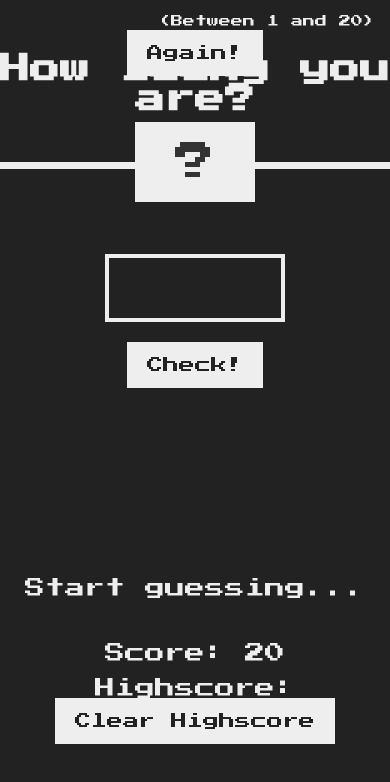
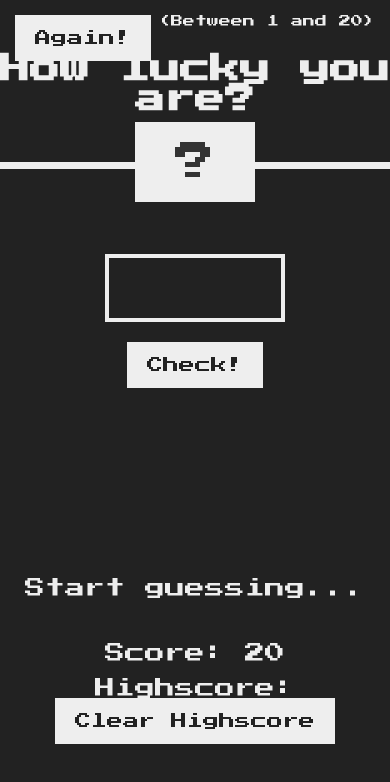
Before and after one commit to kjdev16/check-your-luck, a plain HTML site: page index.html in a window 390 px wide. Drawn offline with Linux system fonts and the light colour scheme.

Commit message:
Update game.css

```diff
--- a/game.css
+++ b/game.css
@@ -75,11 +75,10 @@ h1 {
 
 .again {
   position: absolute;
-  top: 2rem;
-  left: 50%;
-  transform: translateX(-50%);
-  font-size: 1.6rem;
-  padding: 1.5rem 3rem;
+  top: 1.5rem;
+  left: 1.5rem;
+  font-size: 1.4rem;
+  padding: 1rem 1.5rem;
 }
 
 .guess {
@@ -166,11 +165,10 @@ h1 {
   }
 
   .again {
-    top: 3rem;
-    left: 50%;
-    transform: translateX(-50%);
-    font-size: 1.6rem;
-    padding: 1rem 2rem;
+    top: 1.5rem;
+    left: 1.5rem;
+    font-size: 1.2rem;
+    padding: 0.8rem 1rem;
   }
 
   .guess {
```
